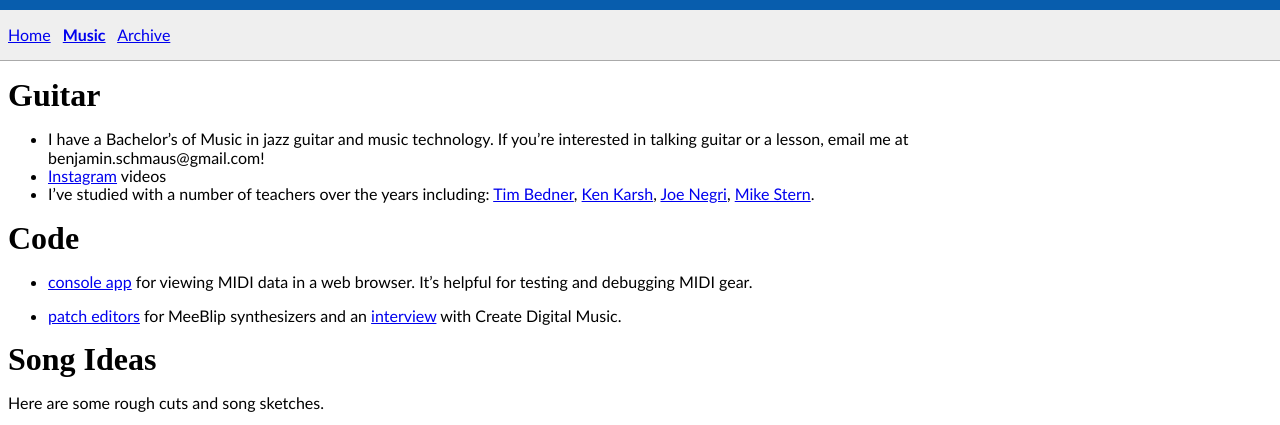
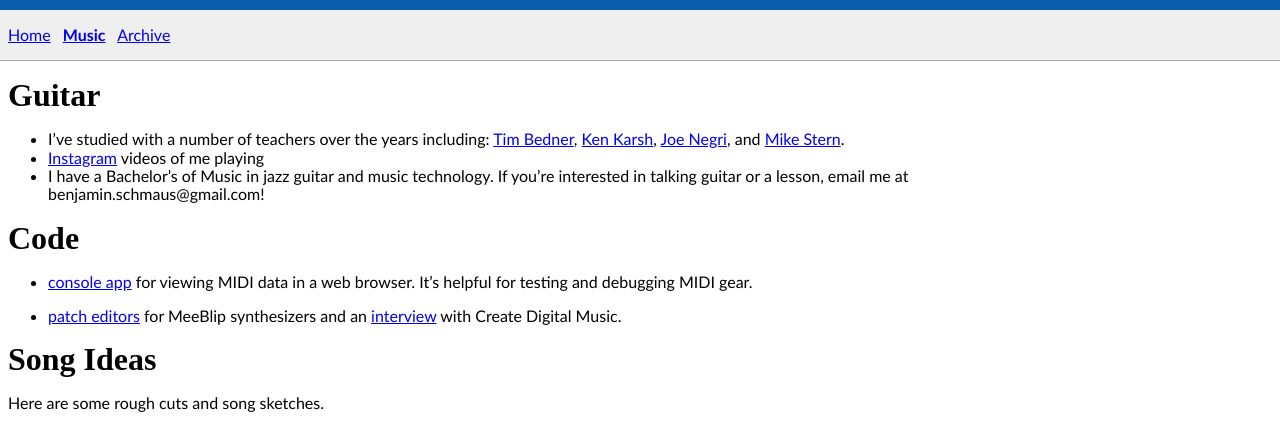
Before and after one commit to benschmaus/benschmaus.github.com, a Jekyll site: the page built from music.md, in a window 1280 px wide and 900 px high, cut to the strip 0-425 px from the top of the window. Built offline with Jekyll 4.4.1, drawn with Linux system fonts in a browser that asks for light colours.

Commit message:
tweaks to music page

```diff
--- a/music.md
+++ b/music.md
@@ -6,9 +6,9 @@
 
 # Guitar
 
+* I've studied with a number of teachers over the years including: [Tim Bedner](https://timbedner.com/), [Ken Karsh](http://kenkarshguitar.com/about/), [Joe Negri](https://en.wikipedia.org/wiki/Joe_Negri), and [Mike Stern](https://en.wikipedia.org/wiki/Mike_Stern).
+* [Instagram](https://www.instagram.com/schmaus6/) videos of me playing
 * I have a Bachelor's of Music in jazz guitar and music technology.  If you're interested in talking guitar or a lesson, email me at benjamin.schmaus@gmail.com!
-* [Instagram](https://www.instagram.com/schmaus6/) videos
-* I've studied with a number of teachers over the years including: [Tim Bedner](https://timbedner.com/), [Ken Karsh](http://kenkarshguitar.com/about/), [Joe Negri](https://en.wikipedia.org/wiki/Joe_Negri), [Mike Stern](https://en.wikipedia.org/wiki/Mike_Stern).
 
 # Code
 
```
